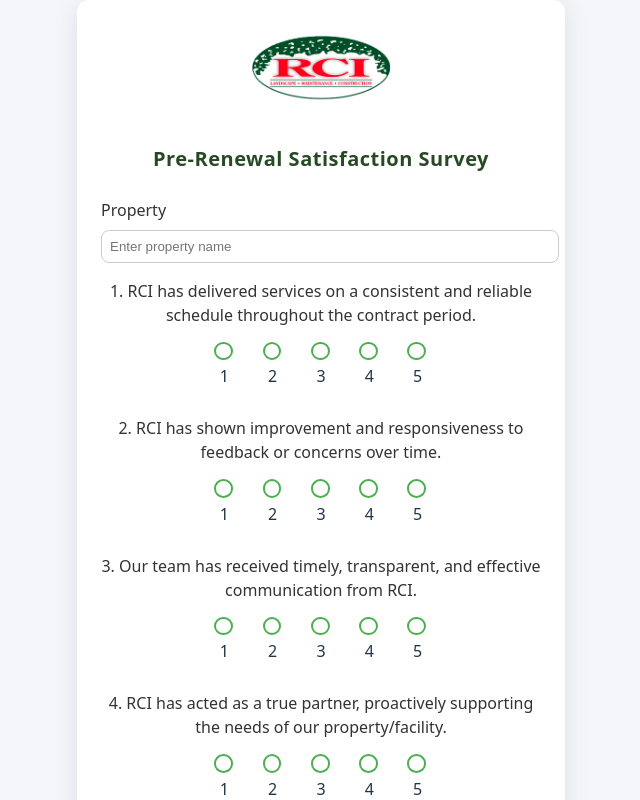
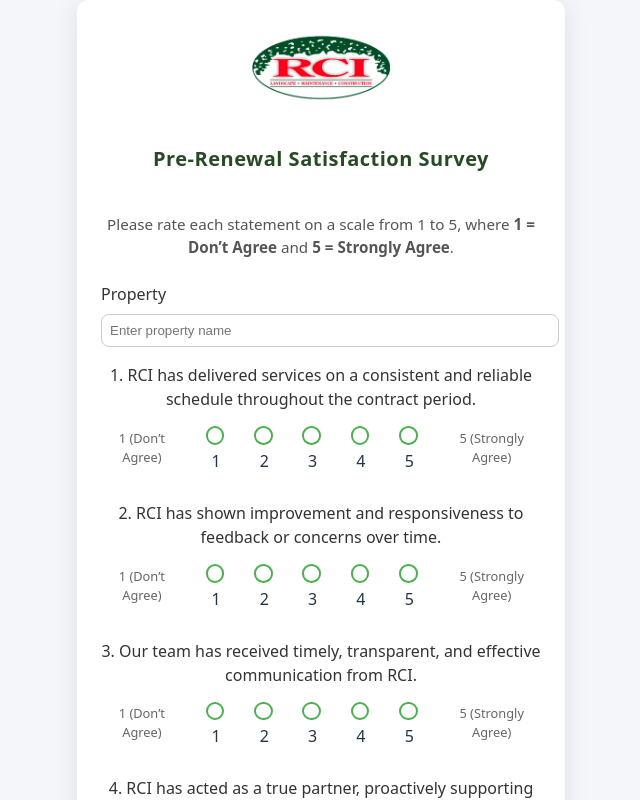
Before and after one commit to eporter66-dev/Surveys, a React (Vite) app: page /survey-prerenewal in a window 1280 px wide. Shown: the top 800 px of the page, without its empty margins (319-959 px from the left). Built offline with nearby package versions, Linux system fonts and the light colour scheme; no server answers.

Commit message:
added a rating metric to survey

```diff
--- a/src/ninetyDaySurvey.jsx
+++ b/src/ninetyDaySurvey.jsx
@@ -170,6 +170,11 @@
       <form onSubmit={handleSubmit} style={styles.form}>
         <img src={logo} alt="RCI Logo" style={styles.logo} />
         <h2 style={styles.title}>90-Day Satisfaction Survey</h2>
+        <p style={{ textAlign: "center", marginBottom: 24, fontSize: "0.95rem", color: "#555" }}>
+           Please rate each statement on a scale from 1 to 5, where
+          <strong> 1 = Don’t Agree</strong> and <strong>5 = Strongly Agree</strong>.
+        </p>
+
 
         {/* Property (prefill + lock toggle) */}
         <div style={{ width: "100%", marginBottom: 16 }}>
@@ -201,6 +206,11 @@
        {QUESTIONS.map((q, idx) => (
   <div key={q.key} style={styles.questionBlock}>
     <div style={styles.label}>{idx + 1}. {q.label}</div>
+
+    {/* scale with end labels */}
+    <div style={{ display: "flex", alignItems: "center", justifyContent: "center", gap: 18 }}>
+      <span style={{ fontSize: "0.8rem", color: "#666" }}>1 (Don’t Agree)</span>
+
       <div style={styles.scaleRow}>
         {[1,2,3,4,5].map(num => (
           <label key={num} style={styles.radioLabel}>
@@ -212,13 +222,18 @@
               checked={form[q.key] === String(num)}
               onChange={handleChange}
               required
+              aria-label={`${q.label} – ${num}${num===1 ? " (Don’t Agree)" : num===5 ? " (Strongly Agree)" : ""}`}
             />
             {num}
           </label>
         ))}
       </div>
+
+      <span style={{ fontSize: "0.8rem", color: "#666" }}>5 (Strongly Agree)</span>
+    </div>
   </div>
 ))}
+
 
         {/* Freeform feedback */}
         <div style={{ width: "100%", marginTop: 24 }}>
--- a/src/preRenewalSurvey.jsx
+++ b/src/preRenewalSurvey.jsx
@@ -76,8 +76,8 @@
 
     try {
       const payload = {
-        surveyType: "preRenewal",           // your FIELD_MAP key
-        form: { ...form, suggestions, propertyName }, // so propertyName maps to QB
+        surveyType: "preRenewal",
+        form: { ...form, suggestions, propertyName },
         meta: {
           property: propertyName,
           email: qEmail,
@@ -161,6 +161,10 @@
       <form onSubmit={handleSubmit} style={styles.form}>
         <img src={logo} alt="RCI Logo" style={styles.logo} />
         <h2 style={styles.title}>Pre-Renewal Satisfaction Survey</h2>
+        <p style={{ textAlign: "center", marginBottom: 24, fontSize: "0.95rem", color: "#555" }}>
+          Please rate each statement on a scale from 1 to 5, where
+          <strong> 1 = Don’t Agree</strong> and <strong>5 = Strongly Agree</strong>.
+        </p>
 
         {/* Property (read-only if provided via URL) */}
         <div style={{ width: "100%", marginBottom: 16 }}>
@@ -181,6 +185,11 @@
         {QUESTIONS.map((q, idx) => (
           <div key={q.key} style={styles.questionBlock}>
             <div style={styles.label}>{idx + 1}. {q.label}</div>
+
+            {/* Scale with end labels */}
+            <div style={{ display: "flex", alignItems: "center", justifyContent: "center", gap: 18 }}>
+              <span style={{ fontSize: "0.8rem", color: "#666" }}>1 (Don’t Agree)</span>
+
               <div style={styles.scaleRow}>
                 {[1, 2, 3, 4, 5].map((num) => (
                   <label key={num} style={styles.radioLabel}>
@@ -192,10 +201,14 @@
                       checked={form[q.key] === String(num)}
                       onChange={handleChange}
                       required
+                      aria-label={`${q.label} – ${num}${num===1 ? " (Don’t Agree)" : num===5 ? " (Strongly Agree)" : ""}`}
                     />
                     {num}
                   </label>
                 ))}
+              </div>
+
+              <span style={{ fontSize: "0.8rem", color: "#666" }}>5 (Strongly Agree)</span>
             </div>
           </div>
         ))}
--- a/src/thirtyDayStart.jsx
+++ b/src/thirtyDayStart.jsx
@@ -194,6 +194,10 @@
       <form onSubmit={handleSubmit} style={styles.form}>
         <img src={logo} alt="RCI Logo" style={styles.logo} />
         <h2 style={styles.title}>30 Days After Start of Service Survey</h2>
+        <p style={{ textAlign: "center", marginBottom: 24, fontSize: "0.95rem", color: "#555" }}>
+          Please rate each statement on a scale from 1 to 5, where
+          <strong> 1 = Don’t Agree</strong> and <strong>5 = Strongly Agree</strong>.
+        </p>
 
         {/* Property (read-only if provided via URL) */}
         <div style={{ width: "100%", marginBottom: 16 }}>
@@ -214,6 +218,8 @@
         {QUESTIONS.map((q, idx) => (
   <div key={q.key} style={styles.questionBlock}>
     <div style={styles.label}>{idx + 1}. {q.label}</div>
+    <div style={{ display: "flex", alignItems: "center", justifyContent: "center", gap: 18 }}>
+      <span style={{ fontSize: "0.8rem", color: "#666" }}>1 (Don’t Agree)</span>
       <div style={styles.scaleRow}>
         {[1,2,3,4,5].map((num) => (
           <label key={num} style={styles.radioLabel}>
@@ -225,10 +231,13 @@
               checked={form[q.key] === String(num)}
               onChange={handleChange}
               required
+              aria-label={`${q.label} – ${num}${num===1 ? " (Don’t Agree)" : num===5 ? " (Strongly Agree)" : ""}`}
             />
             {num}
           </label>
         ))}
+      </div>
+      <span style={{ fontSize: "0.8rem", color: "#666" }}>5 (Strongly Agree)</span>
     </div>
   </div>
 ))}
```
Lines whose indentation alone changed are shown as unchanged.
